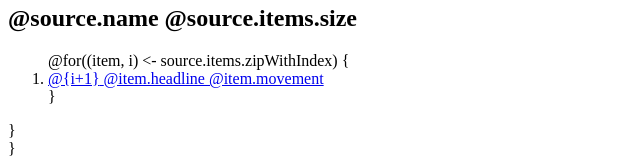
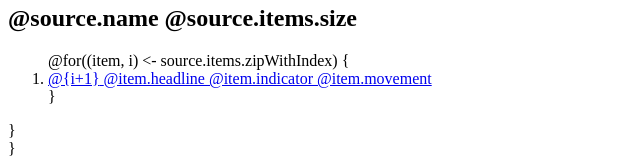
Before and after one commit to lindseydew/gu-competitor-analysis, a plain HTML site: page app/views/index.scala.html in a window 1280 px wide. Shown: the part 139-299 px from the top of the page, without its empty margins (0-640 px from the left). Drawn offline with Linux system fonts and the light colour scheme.

Commit message:
Fixed bug with indicators

```diff
--- a/app/views/index.scala.html
+++ b/app/views/index.scala.html
@@ -16,7 +16,7 @@
                 <li class="story">
                   <a href="@item.url">
                     <span class="story__position">@{i+1}</span>
-                    <span class="story__title">@item.headline @item.movement</span>
+                    <span class="story__title">@item.headline @item.indicator @item.movement</span>
                   </a>
                 </li>
                 <!--
```
Also changed, not shown: 2 other files.
